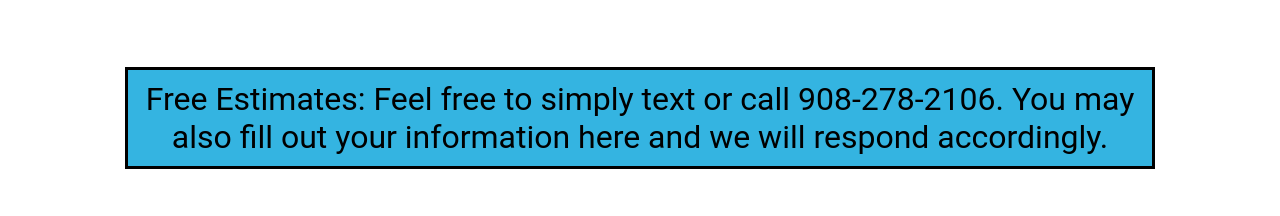
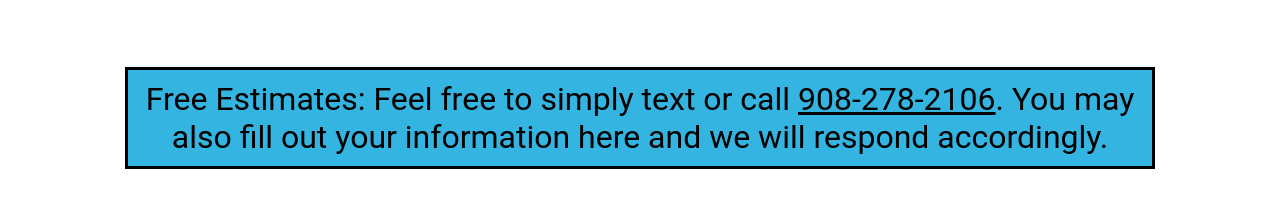
Before and after one commit to Lkoenig2121/allShorePressure, a plain HTML site: page contact.html in a window 1280 px wide. Shown: the part 567-783 px from the top of the page. Drawn offline with Linux system fonts and the light colour scheme.

Commit message:
fixed phone number

```diff
--- a/contact.html
+++ b/contact.html
@@ -20,7 +20,7 @@
     </div>
 
     <div id="serviceInstructions">
-        Free Estimates: Feel free to simply text or call 908-278-2106.
+        Free Estimates: Feel free to simply text or call <a id="phoneNumber" href="tel:908-278-2106">908-278-2106</a>.
         You may also fill out your information here and we will respond accordingly.
     </div>
 
--- a/styles.css
+++ b/styles.css
@@ -38,6 +38,11 @@
     padding: 10px;
     text-align: center;
     outline: 3px solid black;
+}
+
+#phoneNumber {
+    background-color: rgb(52, 180, 225);
+    text-decoration: underline;
 }
 
 .underline {
```
